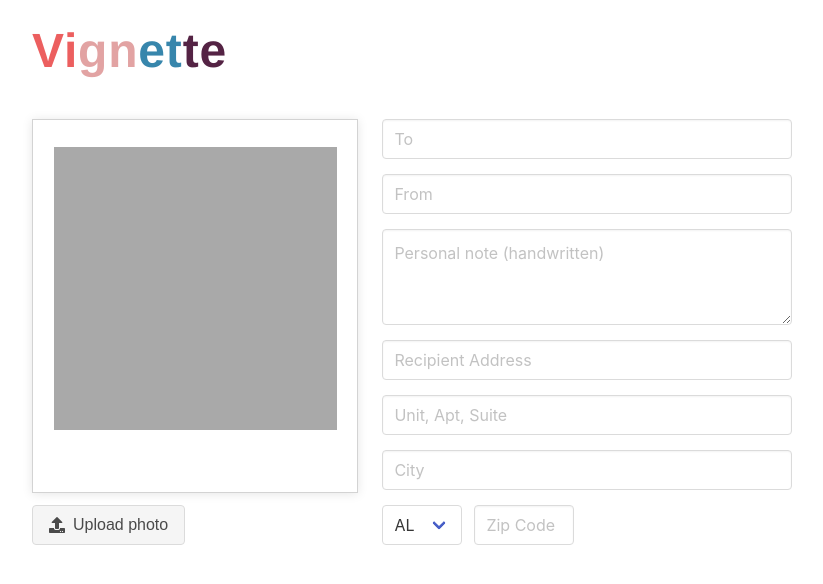
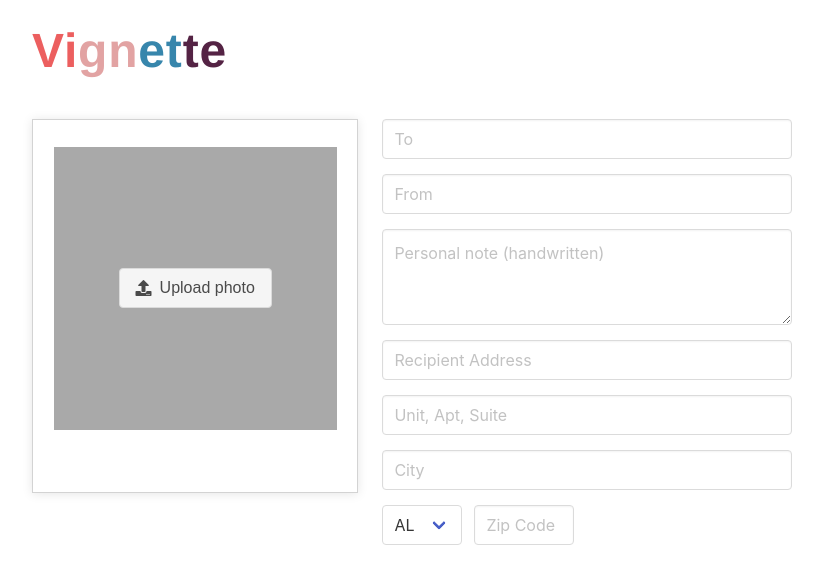
Before and after one commit to pacheights/bordered, a React (Create React App) app in the folder web/: page / in a window 1280 px wide. Shown: the top 584 px of the page, without its empty margins (96-919 px from the left). Built offline with nearby package versions, Linux system fonts and the light colour scheme.

Commit message:
upload in photo component + num photos (to be removed)

```diff
--- a/web/src/components/Form/Form.tsx
+++ b/web/src/components/Form/Form.tsx
@@ -3,14 +3,26 @@
 
 export function Form(): ReactElement {
   const [img, setImg] = useState(null);
+  const [num, setNum] = useState(1); // TODO refactor
 
   const onPhotoUpload = (e: any) => {
-    const reader = new FileReader();
-    reader.onload = (e: any) => {
-      setImg(e.target.result);
-    };
-    reader.readAsDataURL(e.target.files[0]);
+    try {
+      const reader = new FileReader();
+      reader.onload = (e: any) => {
+        setImg(e.target.result);
+      };
+      reader.readAsDataURL(e.target.files[0]);
+    } catch (e) {
+      console.log(e);
+    }
   };
 
-  return <FormView onPhotoUpload={onPhotoUpload} img={img} />;
+  return (
+    <FormView
+      onPhotoUpload={onPhotoUpload}
+      img={img}
+      setNum={setNum}
+      num={num}
+    />
+  );
 }
--- a/web/src/components/Form/FormView.tsx
+++ b/web/src/components/Form/FormView.tsx
@@ -1,36 +1,26 @@
 import { ReactElement } from 'react';
 import styled from 'styled-components';
-import { Photo, StateSelector, Title } from '..';
+import { NumPhotos, Photo, StateSelector, Title } from '..';
 
 interface FormViewProps {
   onPhotoUpload: (e: any) => void;
   img: any;
+  setNum: (num: number) => void;
+  num: number;
 }
 
-export function FormView({ onPhotoUpload, img }: FormViewProps): ReactElement {
+export function FormView({
+  onPhotoUpload,
+  img,
+  setNum,
+  num,
+}: FormViewProps): ReactElement {
   return (
     <>
       <Title />
       <div id='form-container'>
         <PhotoContainer>
-          <Photo img={img} />
-          <UploadContainer className='file'>
-            <label className='file-label'>
-              <input
-                className='file-input'
-                type='file'
-                name='photo'
-                accept='image/png, image/jpeg'
-                onInput={onPhotoUpload}
-              />
-              <span className='file-cta'>
-                <span className='file-icon'>
-                  <i className='fas fa-upload'></i>
-                </span>
-                <span className='file-label'>Upload photo</span>
-              </span>
-            </label>
-          </UploadContainer>
+          <Photo img={img} onPhotoUpload={onPhotoUpload} />
         </PhotoContainer>
 
         <Form id='form'>
@@ -89,10 +79,6 @@
   margin-bottom: 24px;
 `;
 
-const UploadContainer = styled.div`
-  margin-top: 12px;
-`;
-
 const GeoContainer = styled.div`
   display: flex;
 `;
--- a/web/src/components/NumPhotos.tsx
+++ b/web/src/components/NumPhotos.tsx
@@ -1,3 +1,48 @@
-export const NumPhotos = () => {
-  return <></>;
+import styled from 'styled-components';
+
+interface Props {
+  onSelect: (num: number) => void;
+  numPhotos: number;
+}
+
+export const NumPhotos = ({ onSelect, numPhotos }: Props) => {
+  const allowedNumberOfPhotos = [1, 2];
+  const handleClick = (e: any) => {
+    e.preventDefault();
+    onSelect(parseInt(e.target.name));
+  };
+
+  return (
+    <>
+      <label className='label'>Number of photos</label>
+      <ButtonContainer>
+        {allowedNumberOfPhotos.map((num) => {
+          const classNames = ['button'];
+          if (num === numPhotos) classNames.push('is-info');
+          return (
+            <button
+              name={`${num}`}
+              className={classNames.join(' ')}
+              onClick={handleClick}
+              key={num}
+            >
+              {num}
+            </button>
+          );
+        })}
+      </ButtonContainer>
+    </>
+  );
 };
+
+const ButtonContainer = styled.div`
+  display: flex;
+  margin-bottom: 20px;
+
+  button {
+    min-width: 42px;
+    max-width: 42px;
+    height: 38px;
+    margin-right: 8px;
+  }
+`;
--- a/web/src/components/Photo.tsx
+++ b/web/src/components/Photo.tsx
@@ -2,13 +2,32 @@
 import styled from 'styled-components';
 
 interface Props {
+  onPhotoUpload: (e: any) => void;
   img: string | null;
 }
 
-export function Photo({ img }: Props): ReactElement {
+export function Photo({ img, onPhotoUpload }: Props): ReactElement {
   return (
     <PhotoContainer>
-      <Picture img={img} />
+      <Picture img={img}>
+        <UploadContainer className='file' img={img}>
+          <Label className='file-label' img={img}>
+            <Input
+              className='file-input'
+              type='file'
+              name='photo'
+              accept='image/png, image/jpeg'
+              onInput={onPhotoUpload}
+            />
+            <span className='file-cta'>
+              <span className='file-icon'>
+                <i className='fas fa-upload'></i>
+              </span>
+              <span className='file-label'>Upload photo</span>
+            </span>
+          </Label>
+        </UploadContainer>
+      </Picture>
     </PhotoContainer>
   );
 }
@@ -36,4 +55,24 @@
   background-size: cover;
   background-repeat: no-repeat;
   background-position: center center;
+  display: flex;
+  justify-content: center;
+  align-items: center;
 `;
+
+const UploadContainer = styled.div<PictureStyleProps>`
+  width: ${(props) => (props.img ? '100%' : 'auto')};
+  height: ${(props) => (props.img ? '100%' : 'auto')};
+  opacity: ${(props) => (props.img ? 0 : 1)};
+`;
+
+const Label = styled.label<PictureStyleProps>`
+  width: ${(props) => (props.img ? '100%' : 'auto')};
+  height: ${(props) => (props.img ? '100%' : 'auto')};
+`;
+
+const Input = styled.input`
+  &:hover {
+    cursor: pointer;
+  }
+`;
```
